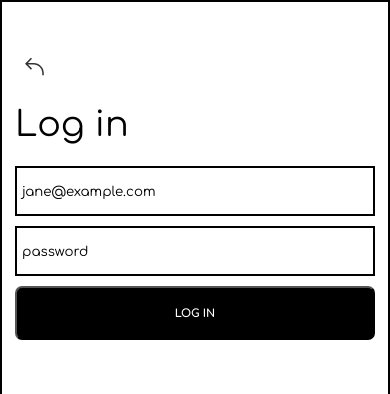
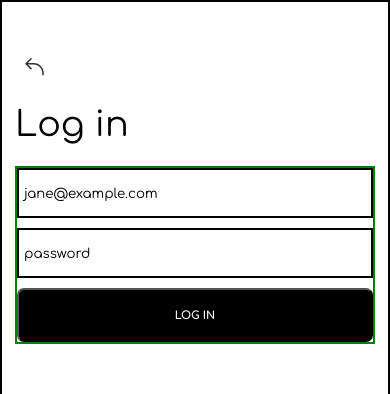
Before and after one commit to Nickk91/ProApp, a React (Vite) app in the folder client/: page /login in a window 390 px wide. Shown: the top 394 px of the page. Built offline with nearby package versions, Linux system fonts and the light colour scheme.

Commit message:
improved responsiveness

```diff
--- a/client/src/components/FooterMenu/Styled.js
+++ b/client/src/components/FooterMenu/Styled.js
@@ -25,7 +25,7 @@
   align-items: center;
   justify-content: space-around;
   width: 90%;
-  max-width: 700px;
+  max-width: 400px;
 `;
 const li = styled.ul`
   align-self: center;
--- a/client/src/components/StyledComponents/styles.jsx
+++ b/client/src/components/StyledComponents/styles.jsx
@@ -15,11 +15,18 @@
 `;
 
 const inputsContainer = styled.div`
-  /* border: green solid 2px; */
+  border: green solid 2px;
   display: flex;
   flex-direction: column;
   gap: 3px;
   overflow: visible;
+
+  @media screen and (max-width: 365px) {
+    /* Styles for screens with a maximum width of 600px */
+    /* For example, you can change the width of the form */
+    width: 340px;
+    align-self: center;
+  }
 `;
 
 const ReturnIcon = styled.img`
@@ -46,6 +53,13 @@
   width: 100%;
   font-size: 11px;
   font-weight: 700;
+
+  @media screen and (max-width: 365px) {
+    /* Styles for screens with a maximum width of 600px */
+    /* For example, you can change the width of the form */
+    width: 95%;
+    align-self: center;
+  }
 `;
 
 const input = styled.input`
@@ -53,6 +67,20 @@
   background-color: white;
   height: 50px;
   margin-bottom: 7px;
+  min-width: 200px;
+
+  @media screen and (max-width: 365px) {
+    /* Styles for screens with a maximum width of 600px */
+    /* For example, you can change the width of the form */
+    width: 95%;
+    align-self: center;
+  }
+  @media screen and (min-width: 600px) {
+    /* Styles for screens with a maximum width of 600px */
+    /* For example, you can change the width of the form */
+    width: 95%;
+    align-self: center;
+  }
 `;
 
 const inputBox = styled.input`
@@ -64,6 +92,21 @@
 
 const label = styled.label`
   margin-bottom: 7px;
+  min-width: 200px;
+
+  @media screen and (max-width: 365px) {
+    /* Styles for screens with a maximum width of 600px */
+    /* For example, you can change the width of the form */
+    width: 95%;
+    align-self: center;
+  }
+
+  @media screen and (min-width: 600px) {
+    /* Styles for screens with a maximum width of 600px */
+    /* For example, you can change the width of the form */
+    width: 95%;
+    align-self: center;
+  }
 `;
 
 const statusesContainer = styled.div`
```
